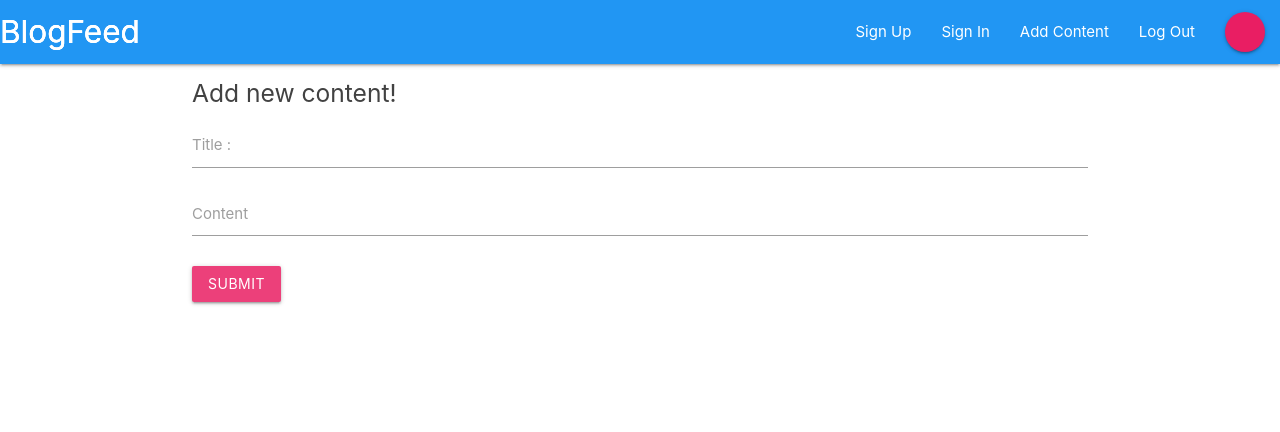
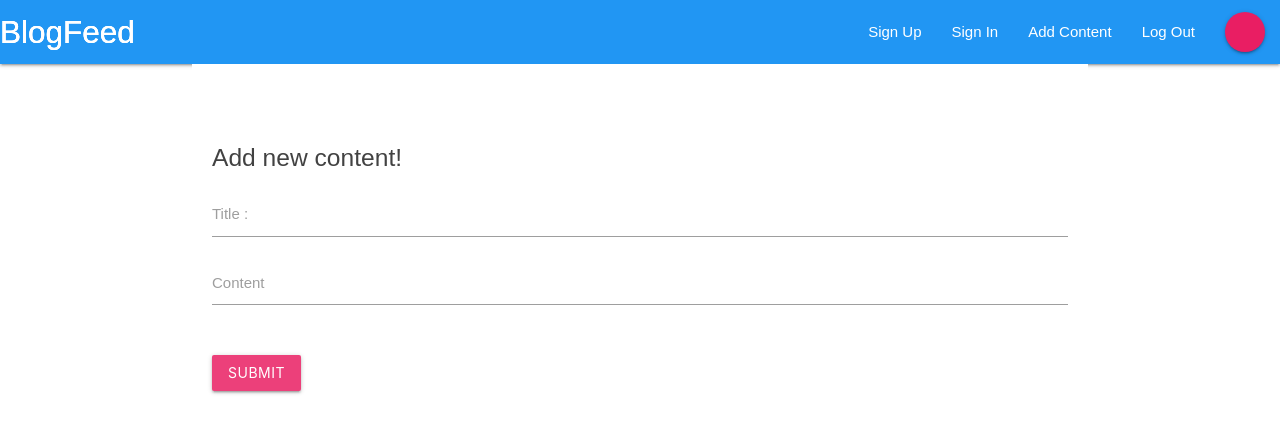
Before and after one commit to arghac14/BlogFeed, a React (Create React App) app: page /createproject in a window 1280 px wide. Shown: the top 432 px of the page. Built offline with nearby package versions, Linux system fonts and the light colour scheme.

Commit message:
finished the frontend

```diff
--- a/src/App.js
+++ b/src/App.js
@@ -6,6 +6,8 @@ import ProjectDetails from './components/projects/ProjectDetails'
 import SignIn from './components/auth/SignIn'
 import SignUp from './components/auth/SignUp'
 import CreateProject from './components/projects/CreateProject'
+import './index.css'
+
 class App extends Component{
   render() {
     return(
@@ -19,6 +21,7 @@ class App extends Component{
         <Route path="/signup" component={SignUp}/>
         <Route path="/createproject" component={CreateProject}/>
       </Switch>
+
     </div>
     </BrowserRouter>
   );
--- a/src/components/projects/CreateProject.js
+++ b/src/components/projects/CreateProject.js
@@ -1,5 +1,4 @@
 import React, { Component } from 'react'
-
 class CreateProject extends Component {
     state={
          title:'',
@@ -30,7 +29,7 @@ class CreateProject extends Component {
                     <textarea id ="content" className="materialize-textarea" onChange={this.handleChange}/>
                 </div>
                 <div className="input-field">
-                    <button className="btn pink lighten-1 z-depth-1">Submit</button>
+                    <button id="ji" className="btn pink lighten-1 z-depth-1">Submit</button>
                 </div>
             </form>
 
--- a/src/index.css
+++ b/src/index.css
@@ -5,6 +5,7 @@ body{
     margin:0;
     padding: 0;
     font-family: sans-serif;
+
 }
 form{
     padding:20px;
@@ -13,3 +14,9 @@ form{
 form button, form h5{
     margin:20px 0;
 }
+h5{
+    color: blue;
+}
+/* #ji{
+    background-color: green;
+} */
```
Also changed, not shown: public/index.html (+8 -0 lines).
